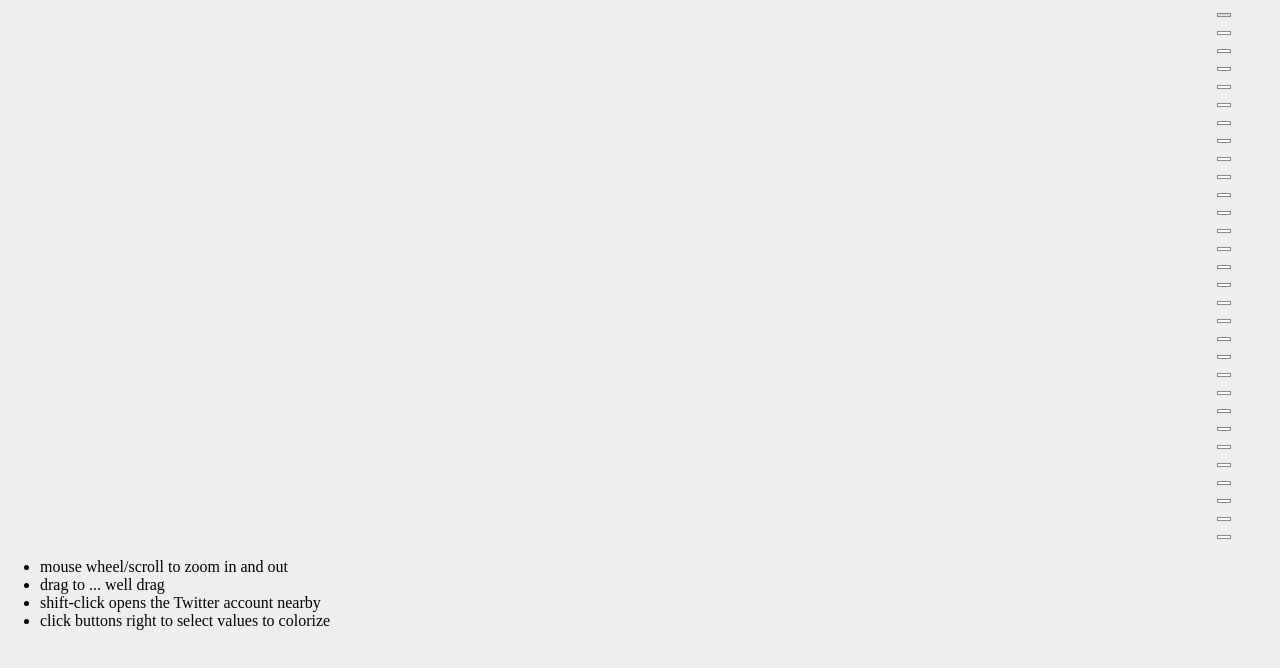
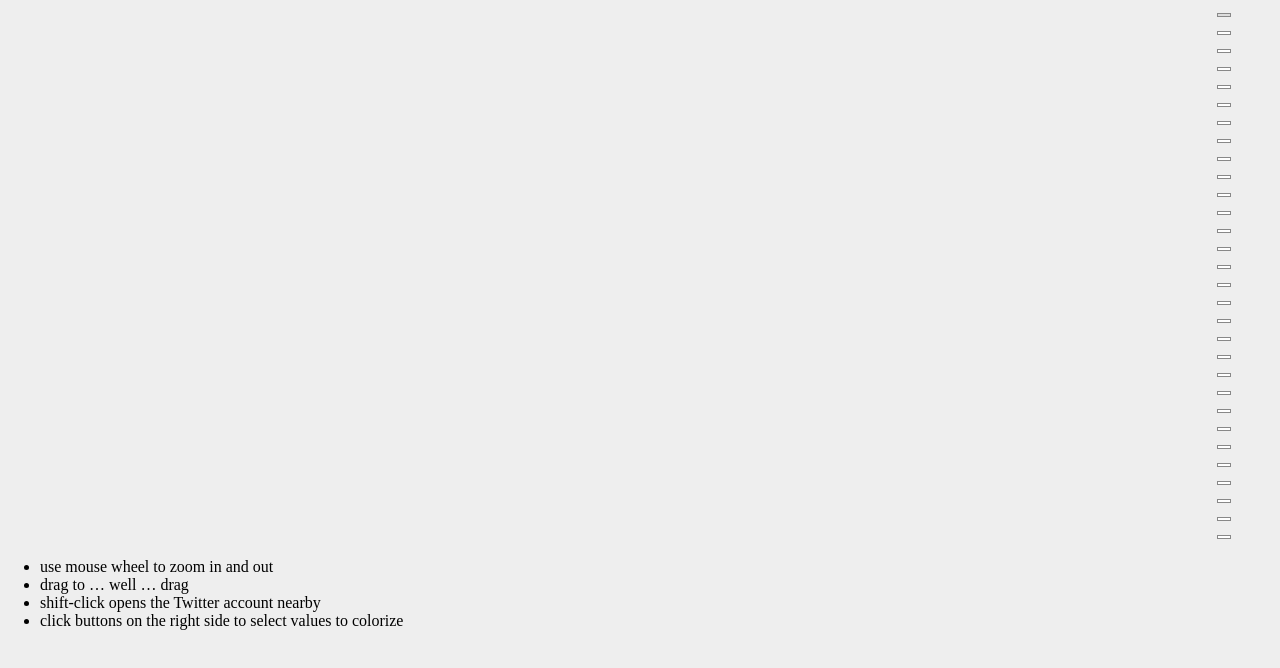
Before and after one commit to MichaelKreil/reverse_engineering_botometer, a website: page docs/index.html in a window 1280 px wide. Drawn offline with Linux system fonts and the light colour scheme; no server answers.

Commit message:
fix texts

```diff
--- a/docs/index.html
+++ b/docs/index.html
@@ -39,10 +39,10 @@
 		</tr>
 	</table>
 	<ul>
-		<li>mouse wheel/scroll to zoom in and out</li>
-		<li>drag to ... well drag</li>
+		<li>use mouse wheel to zoom in and out</li>
+		<li>drag to … well … drag</li>
 		<li>shift-click opens the Twitter account nearby</li>
-		<li>click buttons right to select values to colorize</li>
+		<li>click buttons on the right side to select values to colorize</li>
 	</div>
 </body>
 </html>
```
